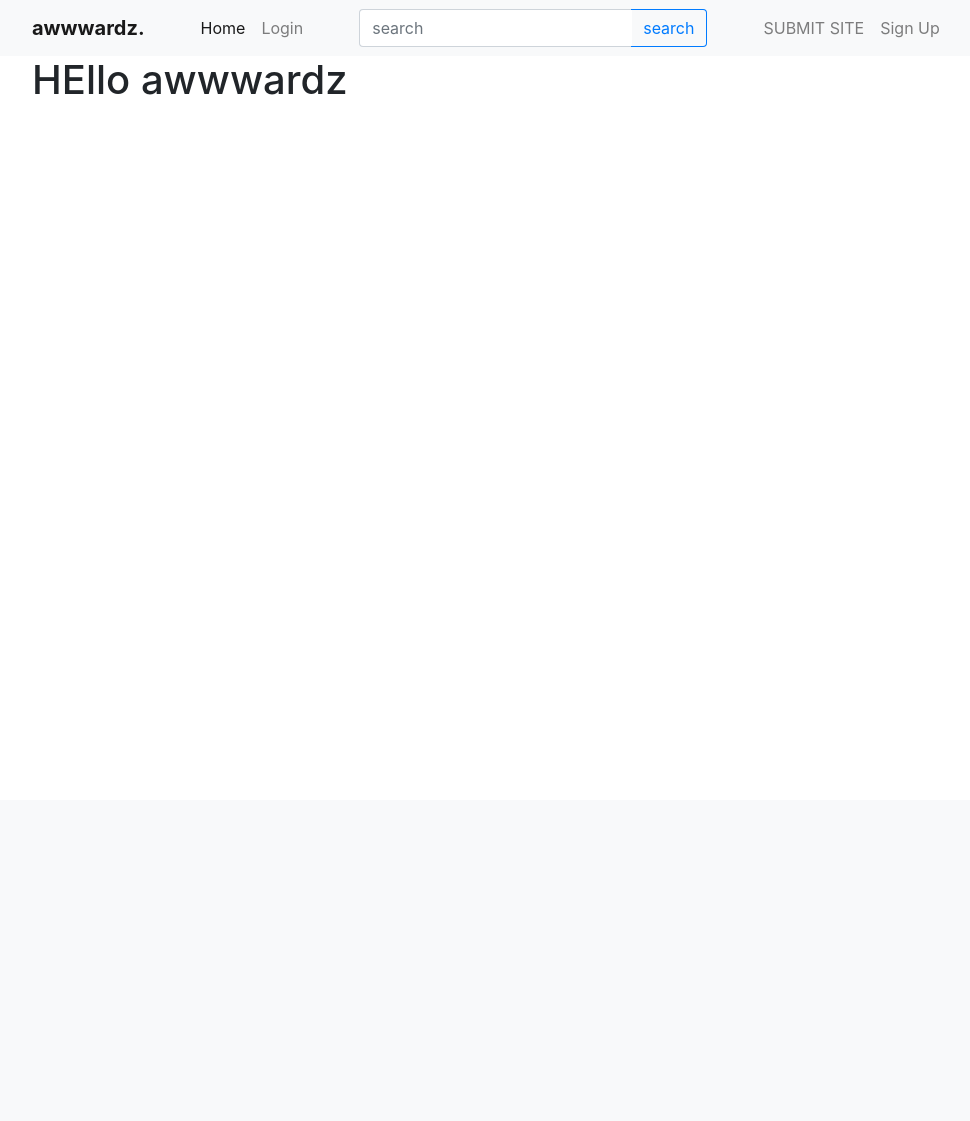
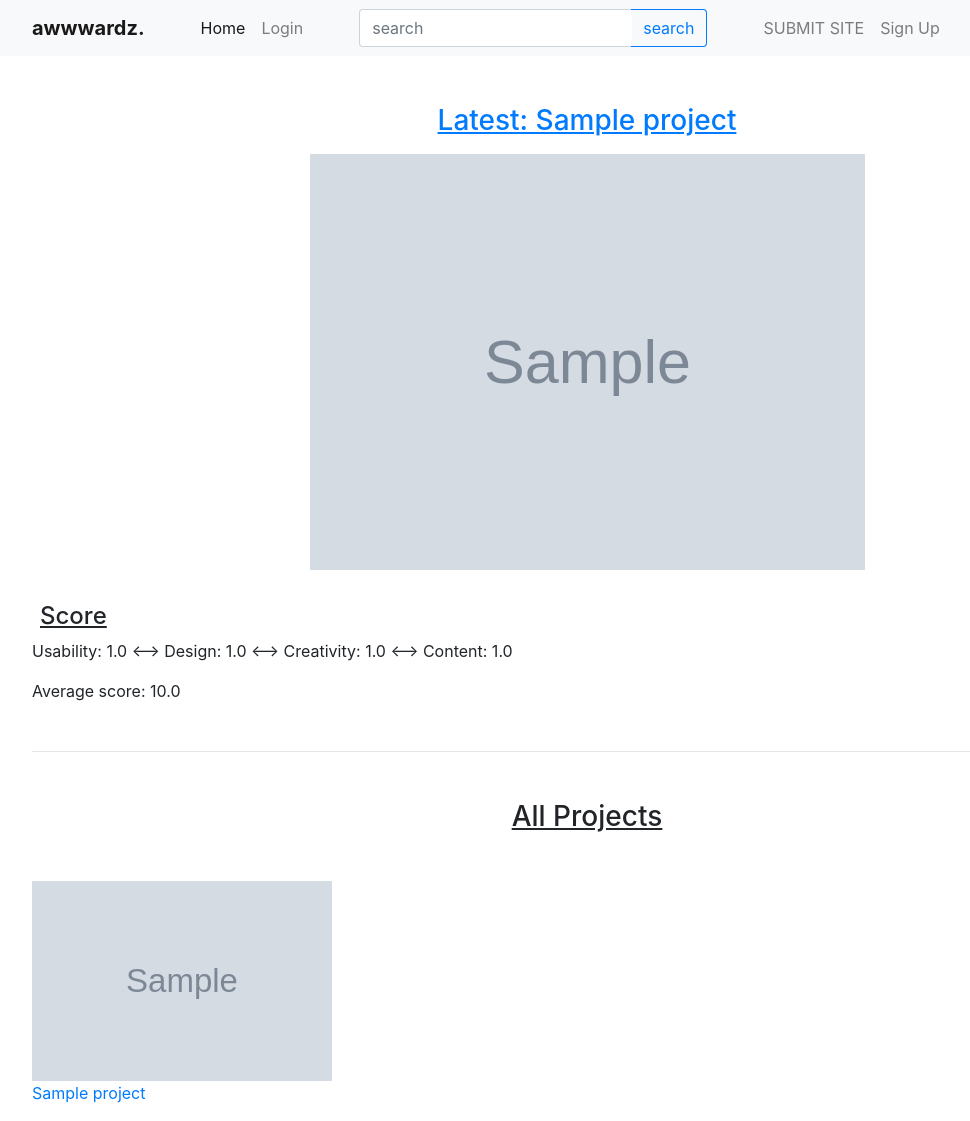
Before and after one commit to nignanthomas/Awwwardz, a Django app: page / in a window 1280 px wide. Shown: the whole page, without its empty margins (53-1023 px from the left). Before the commit the page ends 95 px from the top, so only its background shows below. Run offline with Django 3.2, Linux system fonts and the light colour scheme; tables that the repository leaves empty hold one stand-in row (values such as "Sample post"); grey boxes marked "Sample" are stand-in pictures; some libraries are stand-ins or nearby versions.

Commit message:
edit index view and template

```diff
--- a/awwwardz/settings.py
+++ b/awwwardz/settings.py
@@ -171,3 +171,6 @@ MEDIA_ROOT = os.path.join(BASE_DIR, 'media')
 
 # Configure Django App for Heroku.
 django_heroku.settings(locals())
+
+
+LOGIN_REDIRECT_URL = '/'
--- a/clone/models.py
+++ b/clone/models.py
@@ -59,16 +59,15 @@ class Project(models.Model):
         projects = self.objects.filter(uploaded_by=post.uploaded_by)
         return projects
 
-    def get_one_post(self, post_id):
+    def get_one_project(self, post_id):
         return self.objects.get(pk=post_id)
 
     def save_post(self, user):
         self.uploaded_by = user
         self.save()
 
-    @property
-    def get_last_project(self):
-        return Project.objects.last()
+    def get_last_project(cls):
+        return cls.objects.last()
 
     def __str__(self):
         return self.title
@@ -85,3 +84,6 @@ class Rating(models.Model):
     creativity = models.IntegerField(default=0,)
     score = models.IntegerField(default=0,)
     comment = models.CharField(max_length=200, null=True)
+
+    def __str__(self):
+        return f"{self.user} + {self.project}"
--- a/clone/templates/edit_profile.html
+++ b/clone/templates/edit_profile.html
@@ -6,7 +6,7 @@
 
 
 <div class="container m-5">
-
+  <div class="mx-auto">
     <div class="text-center w-75 rounded border border-primary bg-white p-3 mx-auto">
       <div class="logo-header">
         <img src="https://builtbytophat.com/wp-content/uploads/2016/03/awwwards-website-logo.png" alt="" width="200">
@@ -24,6 +24,8 @@
 
       </form>
     </div>
+  </div>
+
 </div>
 
 
--- a/clone/templates/index.html
+++ b/clone/templates/index.html
@@ -4,7 +4,38 @@
 {% block content %}
 
 <div class="container">
-  <h1>HEllo awwwardz</h1>
+
+
+  <a href="{% url 'project' last.id %}">
+    <h3 class="text-center mt-5"><u>Latest: {{last.title}}</u></h3>
+    <div class="text-center mt-3">
+      <img src="{{last.landing_image.url}}" alt="" width="50%" height="50%">
+    </div>
+  </a>
+  <br>
+  <h4 class="m-2"><u>Score</u></h4>
+  <p>Usability: {{av_usability}} <-->
+  Design: {{av_design}} <-->
+  Creativity: {{av_creativity}} <-->
+  Content: {{av_content}}</p>
+  <p>Average score: {{av_score}}</p>
+  <div class="mb-5">
+
+  </div>
+  <hr>
+
+  <h3 class="text-center mt-5 mb-5"><u>All Projects</u></h3>
+  <div class="row mt-3">
+    {% for project in projects %}
+    <div class="col-md-4">
+      <a href="{% url 'project' project.id %}">
+      <img src="{{project.landing_image.url}}" alt="" width="300" height="200">
+      <p><a href="{% url 'project' project.id %}">{{project.title}}</a></p>
+      </a>
+    </div>
+    {% endfor %}
+  </div> <!-- end div row-->
+
 </div>
 
 
--- a/clone/templates/profile.html
+++ b/clone/templates/profile.html
@@ -9,7 +9,7 @@
   <div class="row mt-5">
     <div class="col-md-3">
       {% if user.avatar %}
-        <img src="{{user.avatar.url}}" class="rounded img-fluid" alt=""  width="200" height="200">
+        <img src="{{user.avatar.url}}" class="" alt=""  width="200" height="200" style="border-radius:50%">
       {% else %}
         <img src="https://i0.wp.com/www.winhelponline.com/blog/wp-content/uploads/2017/12/user.png?fit=256%2C256&quality=100&ssl=1" class="rounded img-fluid" alt=""  width="200" height="200">
       {% endif %}
--- a/clone/views.py
+++ b/clone/views.py
@@ -12,9 +12,33 @@ from django.db.models import Q
 
 def index(request):
     disp_user = request.user
-
-    projects = Project.all_projects()
-    return render(request,'index.html',{"disp_user":disp_user,"title":"Home"})
+    last = Project.objects.last()
+    projects = Project.objects.all()
+    total_usability = 0
+    total_design = 0
+    total_content = 0
+    total_creativity = 0
+    total_score = 0
+    ratings = Rating.objects.filter(project=last)
+    for rating in ratings:
+        total_usability += rating.usability
+        total_design += rating.design
+        total_content += rating.content
+        total_creativity += rating.creativity
+        total_score += rating.score
+    length=len(ratings)
+    av_usability = 0
+    av_design = 0
+    av_content = 0
+    av_creativity = 0
+    av_score = 0
+    if length>0:
+        av_usability = total_usability/length
+        av_design = total_design/length
+        av_content = total_content/length
+        av_creativity = total_creativity/length
+        av_score = total_score/length
+    return render(request,'index.html',{"disp_user":disp_user,"title":"Home","last":last,"projects":projects,"av_usability":av_usability,"av_design":av_design,"av_content":av_content,"av_creativity":av_creativity,"av_score":av_score,})
 
 
 @login_required(login_url='/accounts/login/')
```
Also changed, not shown: clone/templates/new_project.html (+9 -6 lines), README.md.
